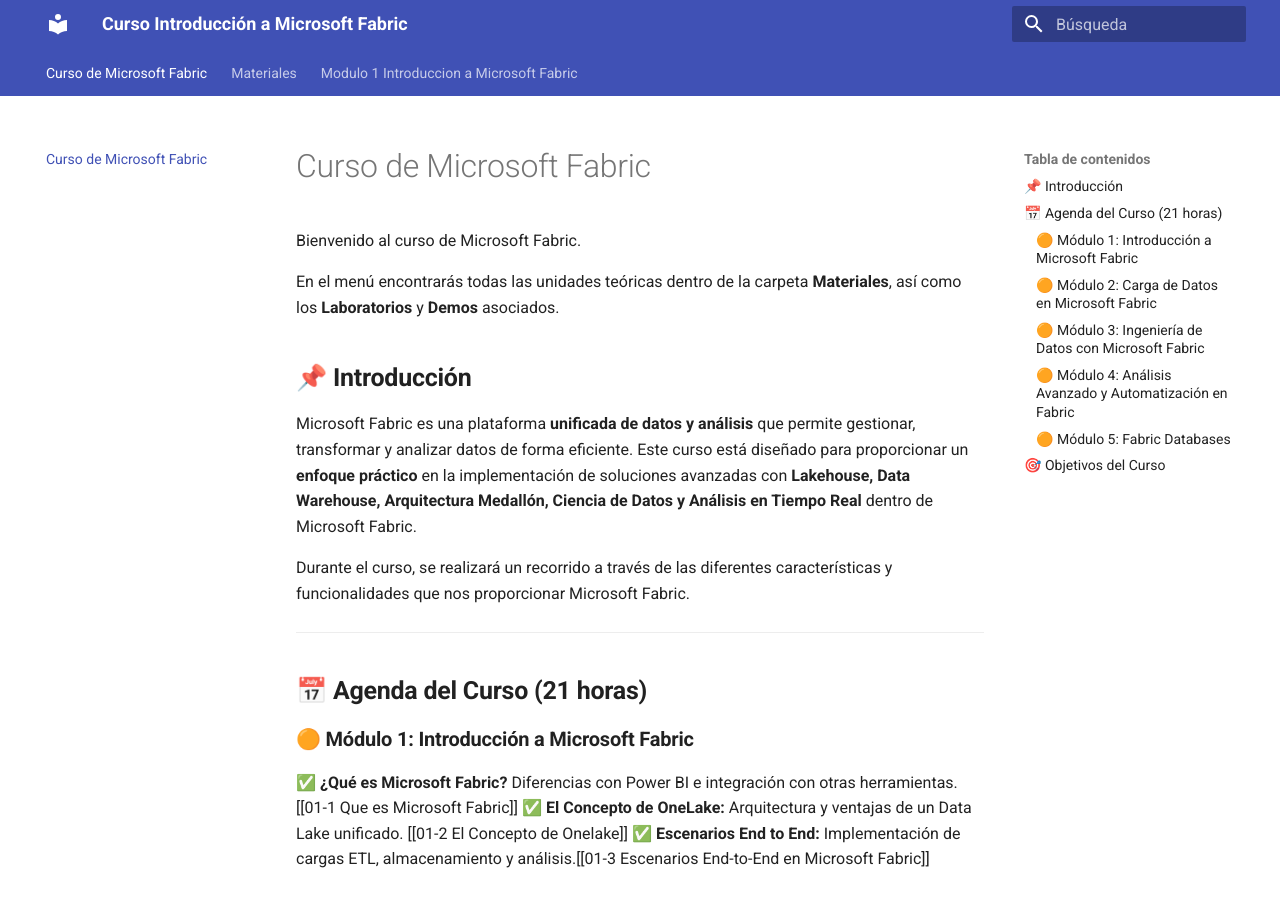
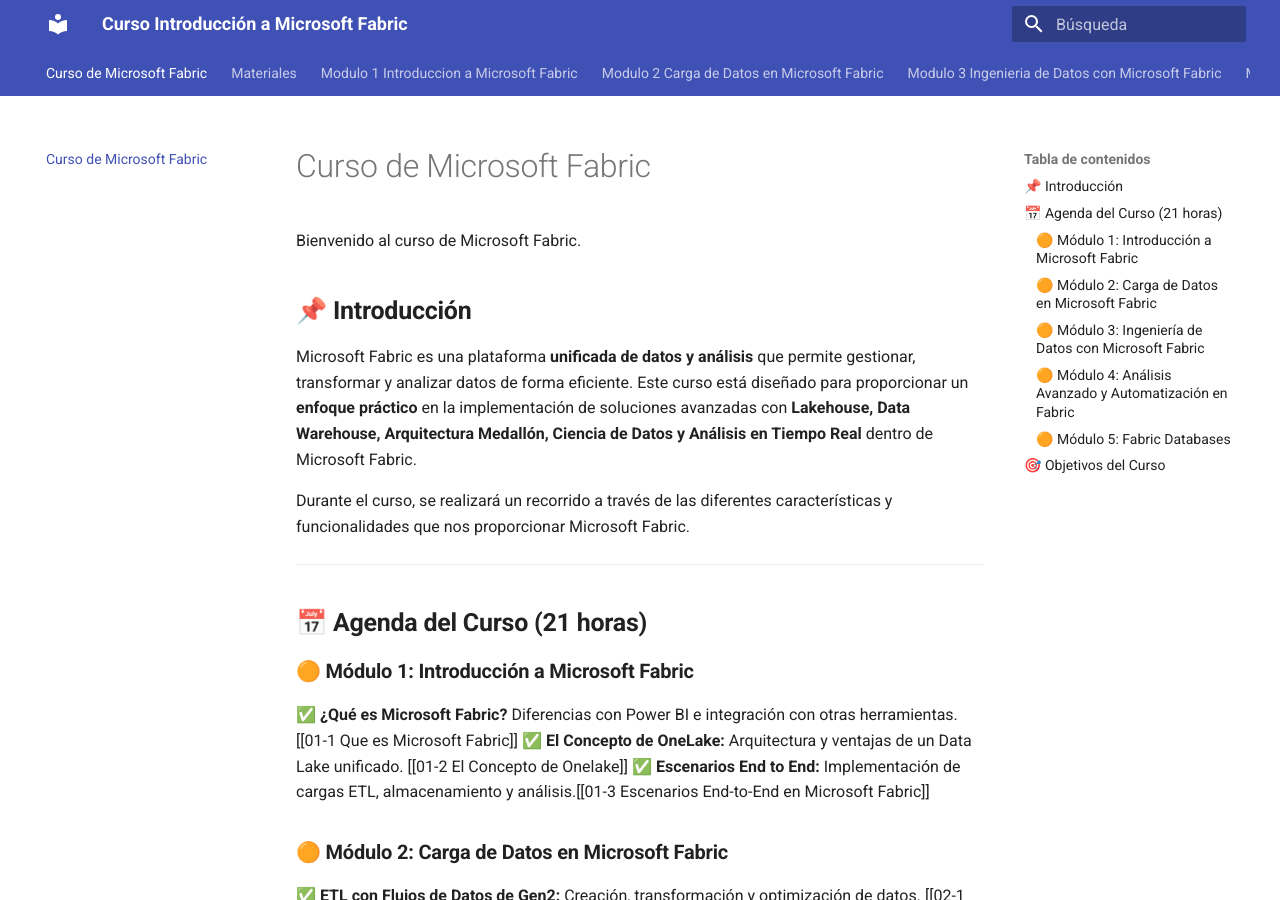
Before and after one commit to antoniosql/seminario-fabric, an MkDocs documentation site: the page built from docs/index.md, in a window 1280 px wide and 900 px high. Built offline with MkDocs 1.6.1 and Material for MkDocs 9.7.7, drawn with Linux system fonts in a browser that asks for light colours.

Commit message:
Organizacion de carpetas y modulos

```diff
--- a/docs/index.md
+++ b/docs/index.md
@@ -1,8 +1,6 @@
 # Curso de Microsoft Fabric
 
 Bienvenido al curso de Microsoft Fabric.
-
-En el menú  encontrarás todas las unidades teóricas dentro de la carpeta **Materiales**, así como los **Laboratorios** y **Demos** asociados.
 
 ## **📌 Introducción**
 
@@ -42,7 +40,6 @@
 ✅ **Introducción a Fabric Databases:** Datos relacionales en Microsoft Fabric[[05-1 Fabric Databases]]
 ✅ **Escenarios:** Escenarios de utilización de Fabric Databases[[05-2 Escenarios de Fabric Databases]]
 
-
 ---
 
 ## **🎯 Objetivos del Curso**
```
Also changed, not shown: docs/Modulo 2 Carga de Datos en Microsoft Fabric/02-0 Ingesta de Datos en Microsoft Fabric.md (renamed from docs/Materiales/02-0 Ingesta de Datos en Microsoft Fabric.md), docs/Modulo 2 Carga de Datos en Microsoft Fabric/02-1 ELT con flujos de datos de Gen2.md (renamed from docs/Materiales/02-1 ELT con flujos de datos de Gen2.md), docs/Modulo 2 Carga de Datos en Microsoft Fabric/02-2 Orquestando Cargas con Pipelines de Data Factory.md (renamed from docs/Materiales/02-2 Orquestando Cargas con Pipelines de Data Factory.md), docs/Modulo 2 Carga de Datos en Microsoft Fabric/02-3 Modelado Dimensional.md (renamed from docs/Materiales/02-3 Modelado Dimensional.md), docs/Modulo 2 Carga de Datos en Microsoft Fabric/02-4 Desarrollo con Apache Spark.md (renamed from docs/Materiales/02-4 Desarrollo con Apache Spark.md), docs/Modulo 2 Carga de Datos en Microsoft Fabric/02-5 Guia de Decisión.md (renamed from docs/Materiales/02-5 Guia de Decisión.md), docs/Modulo 3 Ingenieria de Datos con Microsoft Fabric/03-1 Introducción a la Arquitectura Medallón.md (renamed from docs/Materiales/03-1 Introducción a la Arquitectura Medallón.md), docs/Modulo 3 Ingenieria de Datos con Microsoft Fabric/03-2 Creación y Gestión de un lakehouse.md (renamed from docs/Materiales/03-2 Creación y Gestión de un lakehouse.md), docs/Modulo 3 Ingenieria de Datos con Microsoft Fabric/03-3 Trabajo con Datawarehouse.md (renamed from docs/Materiales/03-3 Trabajo con Datawarehouse.md), docs/Modulo 4 Analisis Avanzado y Automatización en Fabric/04-1 Fabric como plataforma de Data Science.md (renamed from docs/Materiales/04-1 Fabric como plataforma de Data Science.md), docs/Modulo 4 Analisis Avanzado y Automatización en Fabric/04-2 Análisis de Datos en Tiempo Real con Microsoft Fabric.md (renamed from docs/Materiales/04-2 Análisis de Datos en Tiempo Real con Microsoft Fabric.md), docs/Modulo 4 Analisis Avanzado y Automatización en Fabric/04-3 Introducción a Data Activator.md (renamed from docs/Materiales/04-3 Introducción a Data Activator.md), docs/Modulo 5 Fabric Databases/05-1 Fabric Databases.md (renamed from docs/Materiales/05-1 Fabric Databases.md), docs/Modulo 5 Fabric Databases/05-2 Escenarios de Fabric Databases.md (renamed from docs/Materiales/05-2 Escenarios de Fabric Databases.md).
